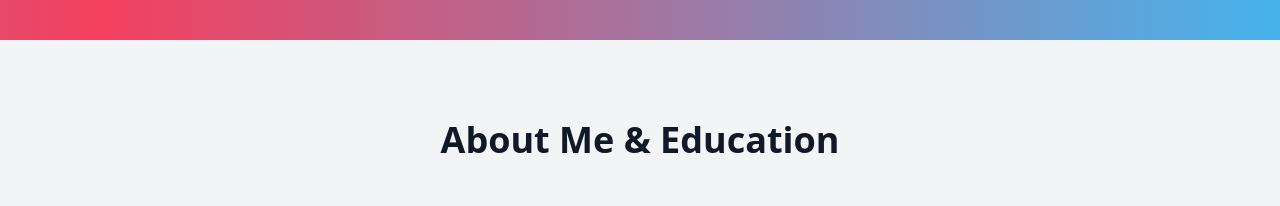
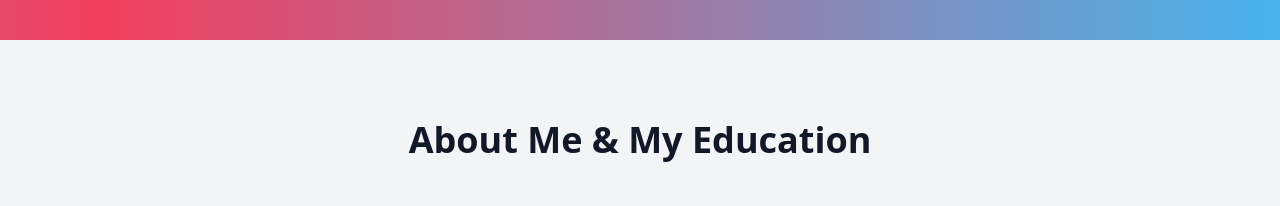
Before and after one commit to DWIX23/portfolio, a React (Vite) app: page / in a window 1280 px wide. Shown: the part 820-1026 px from the top of the page. Built offline with nearby package versions, Linux system fonts and the light colour scheme.

Commit message:
typo fixed

```diff
--- a/src/components/About.jsx
+++ b/src/components/About.jsx
@@ -48,7 +48,7 @@ function About() {
           inViewTitle ? animationVisible : animationHidden // Apply animation based on its own inView state
         }`}
       >
-        About Me & Education
+        About Me & My Education
       </h2>
 
       {/* Grid Container for the two columns */}
--- a/src/components/Certificates.jsx
+++ b/src/components/Certificates.jsx
@@ -31,13 +31,13 @@ const certificates = [
     image: cybersecurityImg,
   },
   {
-    title: "Cybersecurity for Business - The fundamental Edition",
+    title: "Cybersecurity for Business - The Fundamental Edition",
     issuer: "EC-Council",
     date: "February 22, 2025",
     image: cyberbusinessImg,
   },
   {
-    title: "Introduction to Dark Web, Anonymity & Cryptocurrency",
+    title: "Introduction to Dark Web, Anonymity, and Cryptocurrency",
     issuer: "EC-Council",
     date: "February 22, 2025",
     image: darkwebImg,
--- a/src/components/Hero.jsx
+++ b/src/components/Hero.jsx
@@ -103,7 +103,7 @@ function Hero() {
       </a>
 
       {/* Conditionally render the modal */}
-      {isModalVisible && (
+      {/* {isModalVisible && (
         <div className="fixed inset-0 bg-black bg-opacity-80 z-50 flex items-center justify-center px-4">
           <div className="bg-white dark:bg-gray-800 p-8 rounded-lg shadow-lg max-w-sm">
             <h2 className="text-xl font-semibold mb-4 text-gray-900 dark:text-white transition-all duration-700">
@@ -120,7 +120,7 @@ function Hero() {
             </button>
           </div>
         </div>
-      )}
+      )} */}
     </section>
   );
 }
```
Also changed, not shown: 1 other file (tests, documents, lock files or other folders).
